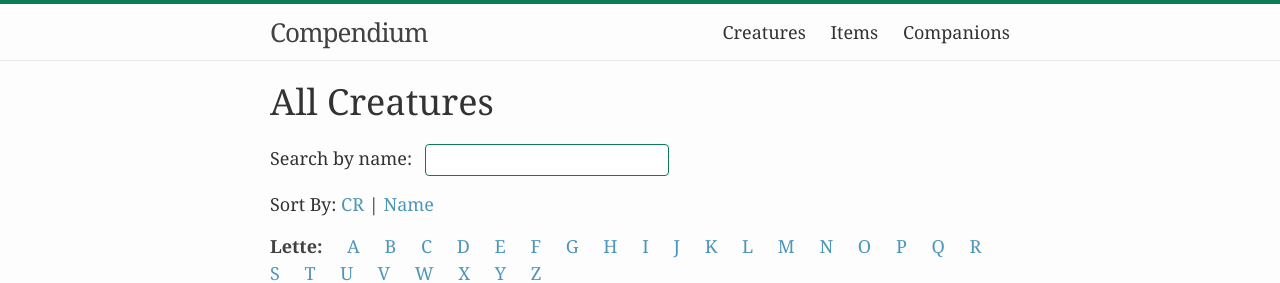
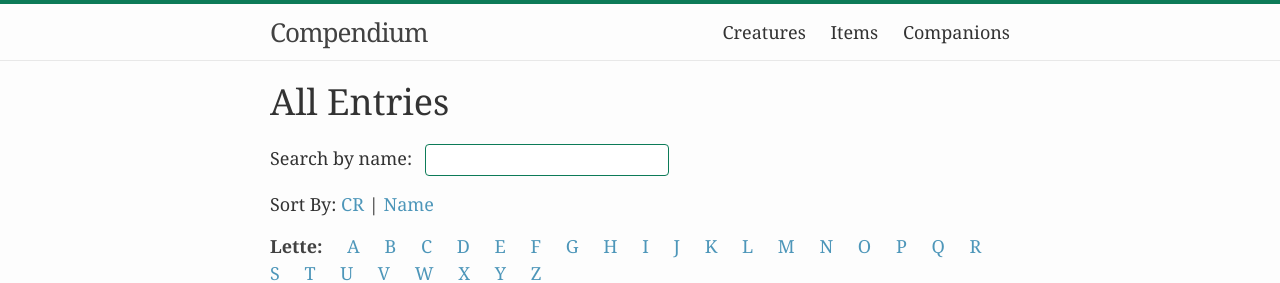
Before and after one commit to okaycasual/ck, a Jekyll site: the page built from index.html, in a window 1280 px wide and 900 px high. Shown: the top 283 px of the window. Built offline with Jekyll 4.4.1, drawn with Linux system fonts in a browser that asks for light colours.

Commit message:
change text to entries

```diff
--- a/_includes/header.html
+++ b/_includes/header.html
@@ -11,9 +11,9 @@
       </a>
 
       <div id="menu" class="trigger">
-         <a class="page-link" href="{{ site.baseurl }}/creatures">Creatures</a>
-         <a class="page-link" href="{{ site.baseurl }}/items">Items</a>
-         <a class="page-link" href="{{ site.baseurl }}/companions">Companions</a>
+         <a class="page-link" href="{{ site.baseurl }}/tag/creature">Creatures</a>
+         <a class="page-link" href="{{ site.baseurl }}/tag/item">Items</a>
+         <a class="page-link" href="{{ site.baseurl }}/tag/companion">Companions</a>
       </div>
     </nav>
 
--- a/cr.html
+++ b/cr.html
@@ -2,7 +2,7 @@
 layout: default
 ---
 <div class="home">
-  <h1 class="page-heading">All Creatures</h1>
+  <h1 class="page-heading">All Entries</h1>
   <p id="creatureSearch">Search by name: <input type="search" id="jetsSearch"></p>
   <p id="sortBy">Sort By: <a href="{{ site.baseurl }}/cr">CR</a> <a href="{{ site.baseurl }}/">name</a></p>
   {% assign all_creatures = site.creatures %}
--- a/index.html
+++ b/index.html
@@ -4,7 +4,7 @@ layout: default
 {% assign letters = "A B C D E F G H I J K L M N O P Q R S T U V W X Y Z" | split: ' ' %}
 {% assign all_creatures = site.creatures | sort: 'name' %}
 <div class="home">
-  <h1 class="page-heading">All Creatures</h1>
+  <h1 class="page-heading">All Entries</h1>
   <p id="creatureSearch">Search by name: <input type="search" id="jetsSearch"></p>
   <p id="sortBy">Sort By: <a href="{{ site.baseurl }}/cr">CR</a> | <a href="{{ site.baseurl }}/">Name</a></p>
 
```
